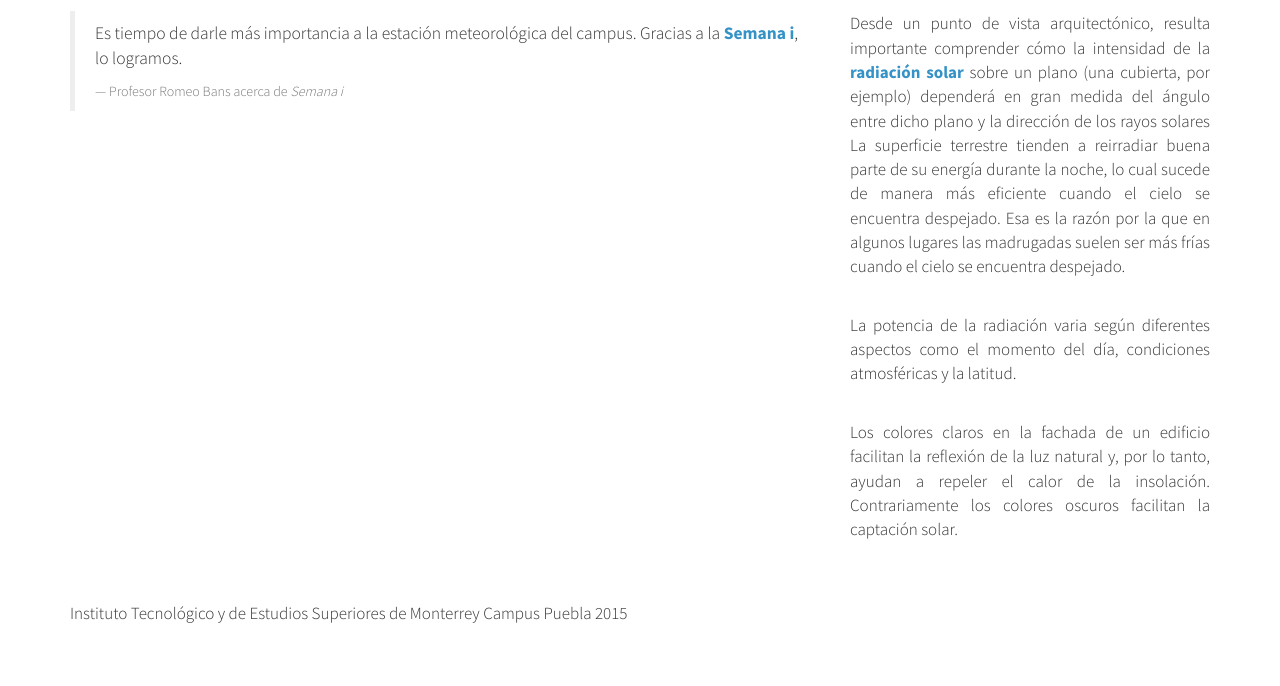
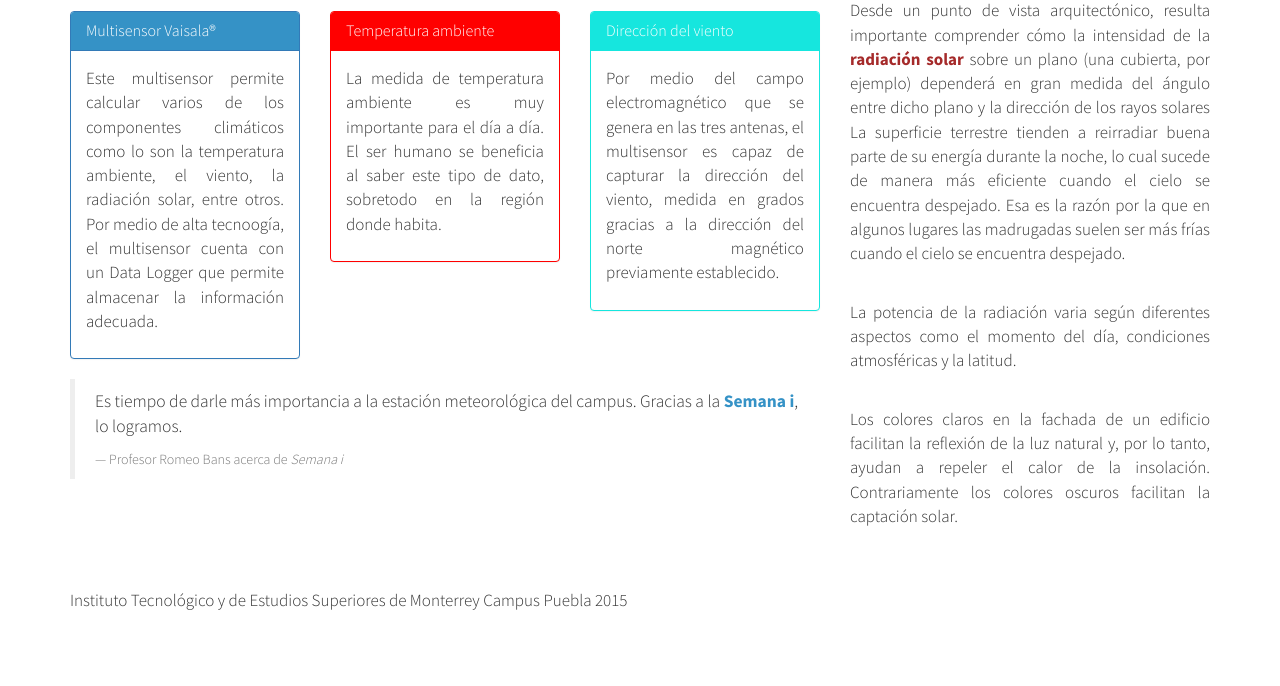
Before and after one commit to lor22/semanaiestacionmeteo, a plain HTML site: page acercade.html in a window 1280 px wide. Shown: the part 684-1370 px from the top of the page. Drawn offline with Linux system fonts and the light colour scheme.

```diff
--- a/acercade.html
+++ b/acercade.html
@@ -67,15 +67,49 @@
   		<div class="row" id="infoestacion2">
 			<div class="col-md-8">
   				<h1 class="page-header"> ¿Qu&eacute; mide la estaci&oacute;n meteorol&oacute;gica?</h1>
+				<div class="row">
+					<div class="col-md-4">
+						<div class="panel panel-primary">
+							<div class="panel-heading">
+								<h3 class="panel-title">Multisensor Vaisala&reg;</h3>
+							</div>
+							<div class="panel-body">
+								<p style="text-align: justify;">Este multisensor permite calcular varios de los componentes clim&aacute;ticos como lo son la temperatura ambiente, el viento, la radiación solar, entre otros. Por medio de alta tecnoogía, el multisensor cuenta con un Data Logger que permite almacenar la información adecuada.</p>
+							</div>
+						</div>
+					</div>
+
+					<div class="col-md-4">
+						<div class="panel panel-default">
+							<div class="panel-heading">
+								<h3 class="panel-title">Temperatura ambiente</h3>
+							</div>
+							<div class="panel-body">
+								<p style="text-align: justify;">La medida de temperatura ambiente es muy importante para el d&iacute;a a d&iacute;a. El ser humano se beneficia al saber este tipo de dato, sobretodo en la región donde habita.
+							</div>
+						</div>
+					</div>
+
+					<div class="col-md-4">
+						<div class="panel panel-danger">
+							<div class="panel-heading">
+								<h3 class="panel-title">Direcci&oacute;n del viento</h3>
+							</div>
+							<div class="panel-body">
+								<p style="text-align: justify;">Por medio del campo electromagn&eacute;tico que se genera en las tres antenas, el multisensor es capaz de capturar la dirección del viento, medida en grados gracias a la dirección del norte magnético previamente establecido.</p>
+							</div>
+						</div>
+					</div>
+				</div>
 				<blockquote>
 				  <p>Es tiempo de darle m&aacute;s importancia a la estaci&oacute;n meteorol&oacute;gica del campus. Gracias a la <span class="text-primary">Semana i</span>, lo logramos.</p>
 				  <small>Profesor Romeo Bans acerca de <cite title="semana i">Semana i</cite></small>
 				</blockquote>
 			</div>
 			<div class="col-md-4">
-  				<h1 class="page-header"> Radiaci&oacute;n solar</h1>
+  				<h3 class="page-header"> Importancia de la radiaci&oacute;n solar</h3>
 				<p style="text-align: justify;">Desde un punto de vista arquitect&oacute;nico, resulta importante comprender c&oacute;mo la
-					intensidad de la <span class="text-primary">radiaci&oacute;n solar</span> sobre un plano (una cubierta, por ejemplo) depender&aacute; en
+					intensidad de la <span class="text-warning">radiaci&oacute;n solar</span> sobre un plano (una cubierta, por ejemplo) depender&aacute; en
 					gran medida del &aacute;ngulo entre dicho plano y la direcci&oacute;n de los rayos solares
 					La superficie terrestre tienden a reirradiar buena parte de su energía durante la noche, lo
 					cual sucede de manera m&aacute;s eficiente cuando el cielo se encuentra despejado. Esa es la
```
Also changed, not shown: index.html (+7 -7 lines), css/bootstrap.css.
